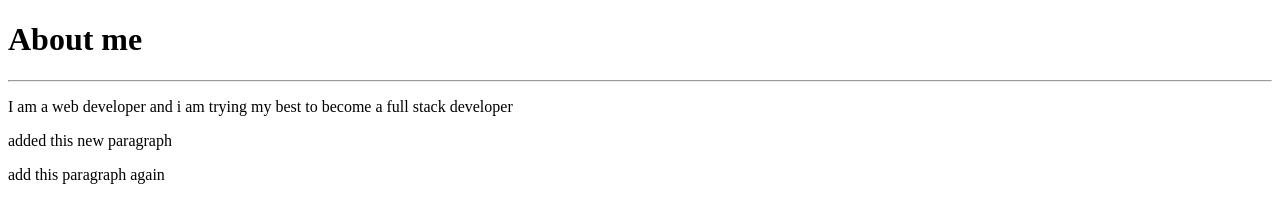
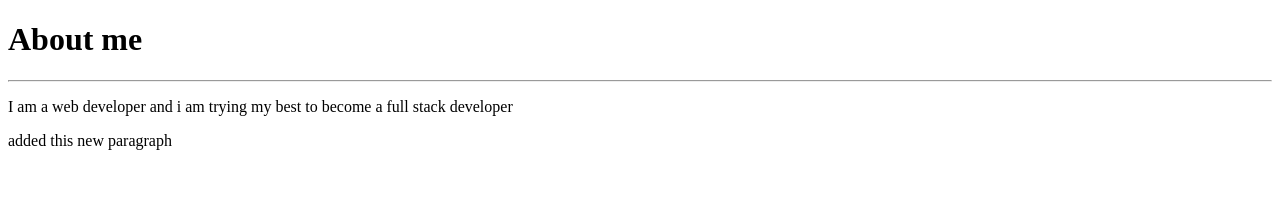
Before and after one commit to vipin2909/git-content, a plain HTML site: page about.html in a window 1280 px wide. Drawn offline with Linux system fonts and the light colour scheme.

Commit message:
fix about page

```diff
--- a/about.html
+++ b/about.html
@@ -16,8 +16,6 @@
     <p>
         added this new paragraph
     </p>
-    <p>
-        add this paragraph again
-    </p>
+
   </body>
 </html>
```
